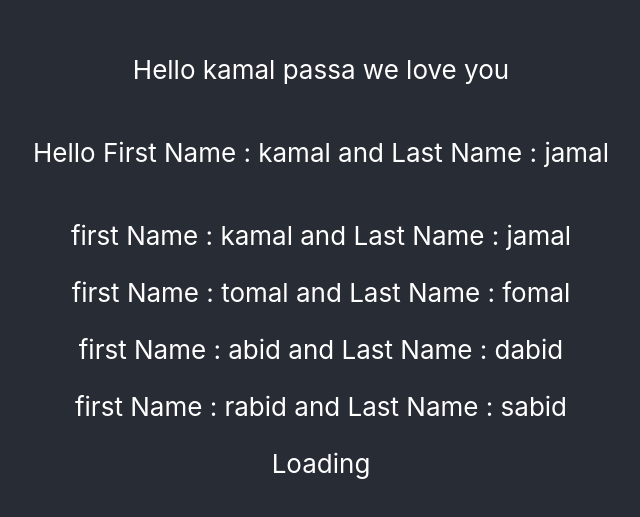
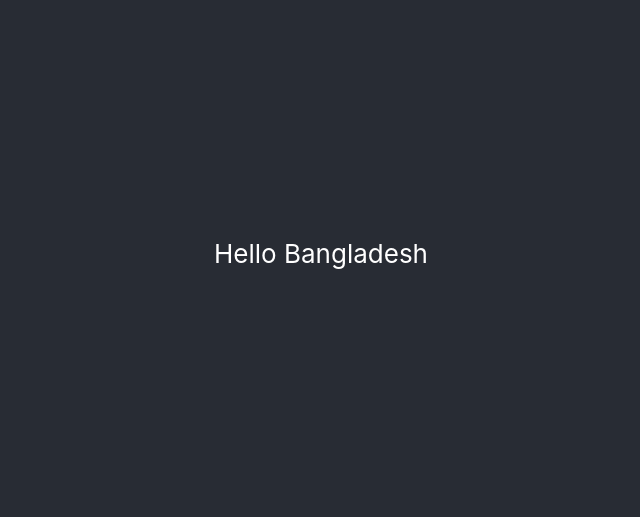
Before and after one commit to mostofakamalpassa/reactwithtypescript-semple-project, a React (Create React App) app: page / in a window 1280 px wide. Shown: the part 147-664 px from the top of the page, without its empty margins (319-959 px from the left). Built offline with nearby package versions, Linux system fonts and the light colour scheme.

Commit message:
React childrent type Heading component

```diff
--- a/src/App.tsx
+++ b/src/App.tsx
@@ -2,6 +2,7 @@ import React from 'react';
 
 import './App.css';
 import { Greet } from './components/Greet';
+import { Heading } from './components/Heading';
 import { MyStatus } from './components/MyStatus';
 import { Person } from './components/Person';
 import { PersonList } from './components/PersonList';
@@ -34,10 +35,16 @@ function App() {
   return (
     <div className="App">
       <header className="App-header">
-        <Greet name="kamal passa" isLogdIn={true}></Greet>
+        {/* <Greet name="kamal passa" isLogdIn={true}></Greet>
         <Person name={personName}></Person>
         <PersonList nameList = {nameList}></PersonList>
-        <MyStatus status='loading'></MyStatus>
+        <MyStatus status='loading'></MyStatus> */}
+        <Heading>
+          <p>Hello Bangladesh</p>
+        </Heading>
+
+
+
       </header>
     </div>
   );
--- /dev/null
+++ b/src/components/Heading.tsx
@@ -0,0 +1,13 @@
+import { ReactNode } from "react";
+
+type PropsChildren = {
+    children:ReactNode;
+}
+export const Heading = (props: PropsChildren)=>{
+
+    return(
+        <div>
+            {props.children}
+        </div>
+    )
+}
```
